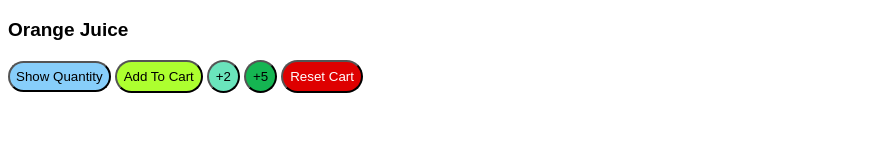
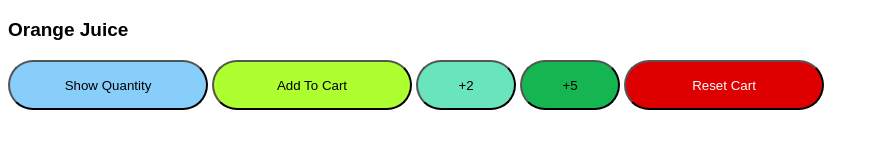
Before and after one commit to ThePiemanYT/Hong-Juice, a plain HTML site: page index.html in a window 1280 px wide. Shown: the whole page, without its empty margins (0-879 px from the left). Drawn offline with Linux system fonts and the light colour scheme.

Commit message:
Update index.html

```diff
--- a/index.html
+++ b/index.html
@@ -12,11 +12,13 @@
       .light_blue {
         background-color: lightskyblue;
         color: black;
+        width: 200px;
+        height: 50px;
         padding-bottom: 6px;
         padding-top: 6px;
         cursor: pointer;
         transition: 0.25s;
-        border-radius: 20px;
+        border-radius: 35px;
       }
 
       .light_blue:hover,
@@ -30,33 +32,41 @@
       .green {
         background-color: greenyellow;
         color: black;
+        width: 200px;
+        height: 50px;
         padding: 7px;
         cursor: pointer;
-        border-radius: 20px;
+        border-radius: 35px;
       }
 
       .red {
         background-color: rgb(222, 0, 0);
         color: white;
+        width: 200px;
+        height: 50px;
         padding: 7px;
         cursor: pointer;
-        border-radius: 20px;
+        border-radius: 35px;
       }
 
       .green1 {
         background-color: rgb(106, 228, 188);
         color: black;
+        width: 100px;
+        height: 50px;
         padding: 7px;
         cursor: pointer;
-        border-radius: 20px;
+        border-radius: 35px;
       }
 
       .green2 {
         background-color:rgb(21, 181, 82);
         color: black;
+        width: 100px;
+        height: 50px;
         padding: 7px;
         cursor: pointer;
-        border-radius: 20px;
+        border-radius: 35px;
       }
       </style>
   </head>
```
